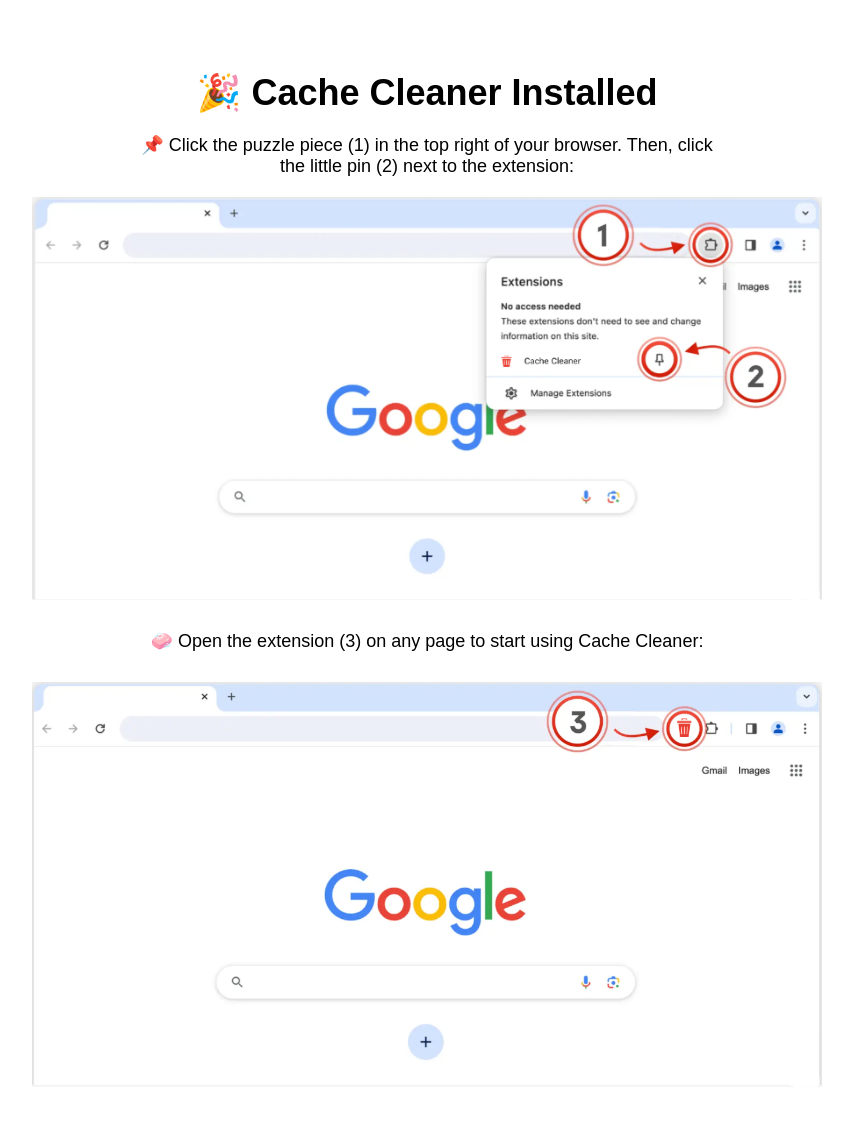
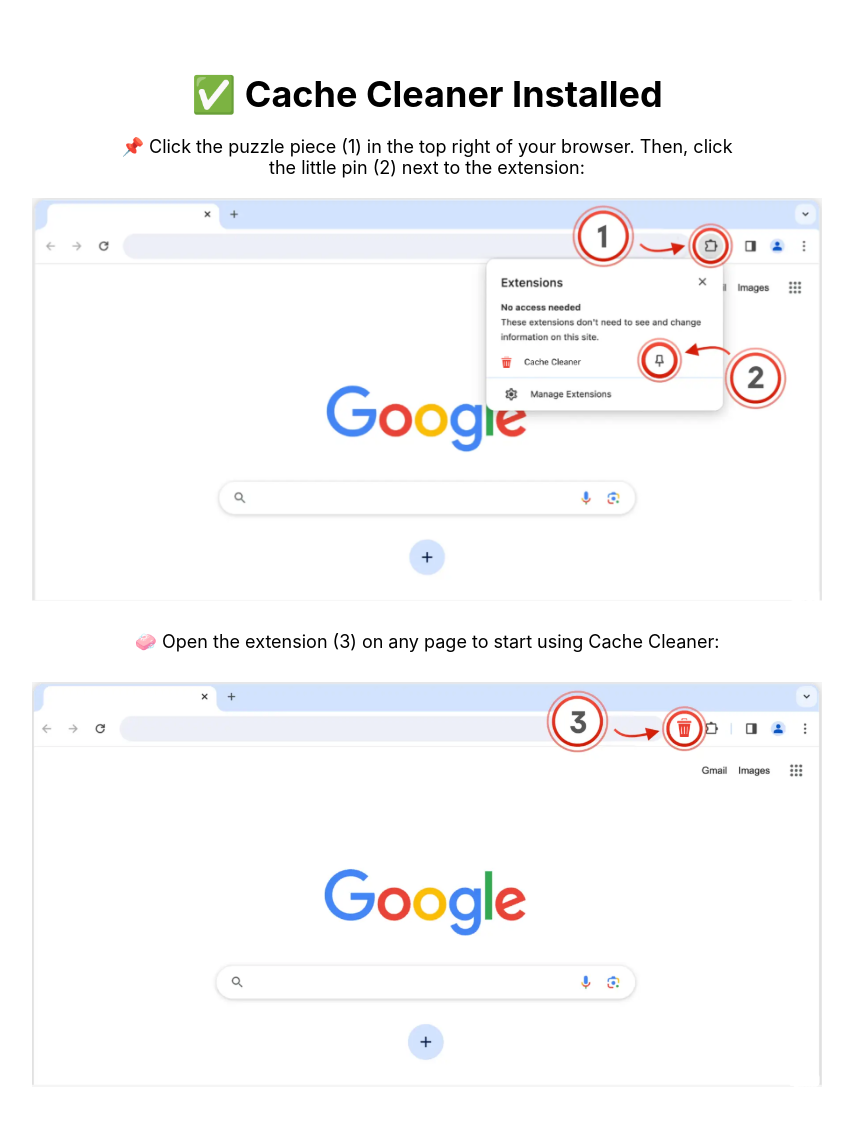
Before and after one commit to sergeycommit/cache_cleaner, a Jekyll site: the page index.html, which Jekyll copies as it is, in a window 1280 px wide. Shown: the whole page, without its empty margins (213-1066 px from the left). Built offline with Jekyll 4.4.1, drawn with Linux system fonts in a browser that asks for light colours.

Commit message:
Update index.html

```diff
--- a/index.html
+++ b/index.html
@@ -2,10 +2,15 @@
 <html lang="en">
 <head>
   <meta charset="UTF-8">
+  <meta name="viewport" content="width=device-width, initial-scale=1.0">
+  <!-- Добавляем поддержку эмодзи -->
+  <meta http-equiv="Content-Type" content="text/html; charset=UTF-8">
   <title>Cache Cleaner Installed</title>
   <style>
     body {
-      font-family: Arial, sans-serif;
+      font-family: -apple-system, BlinkMacSystemFont, "Segoe UI", Roboto,
+                   Helvetica, Arial, sans-serif, "Apple Color Emoji",
+                   "Segoe UI Emoji", "Segoe UI Symbol";
       text-align: center;
       padding: 40px;
     }
@@ -19,7 +24,7 @@
 </head>
 <body>
 
-  <h1 style="font-size: 36px; margin-bottom: 20px;">🎉 Cache Cleaner Installed</h1>
+  <h1 style="font-size: 36px; margin-bottom: 20px;">✅ Cache Cleaner Installed</h1>
 
   <p style="font-size: 18px; margin-bottom: 20px;">
     📌 Click the puzzle piece (1) in the top right of your browser. Then, click<br>
```
